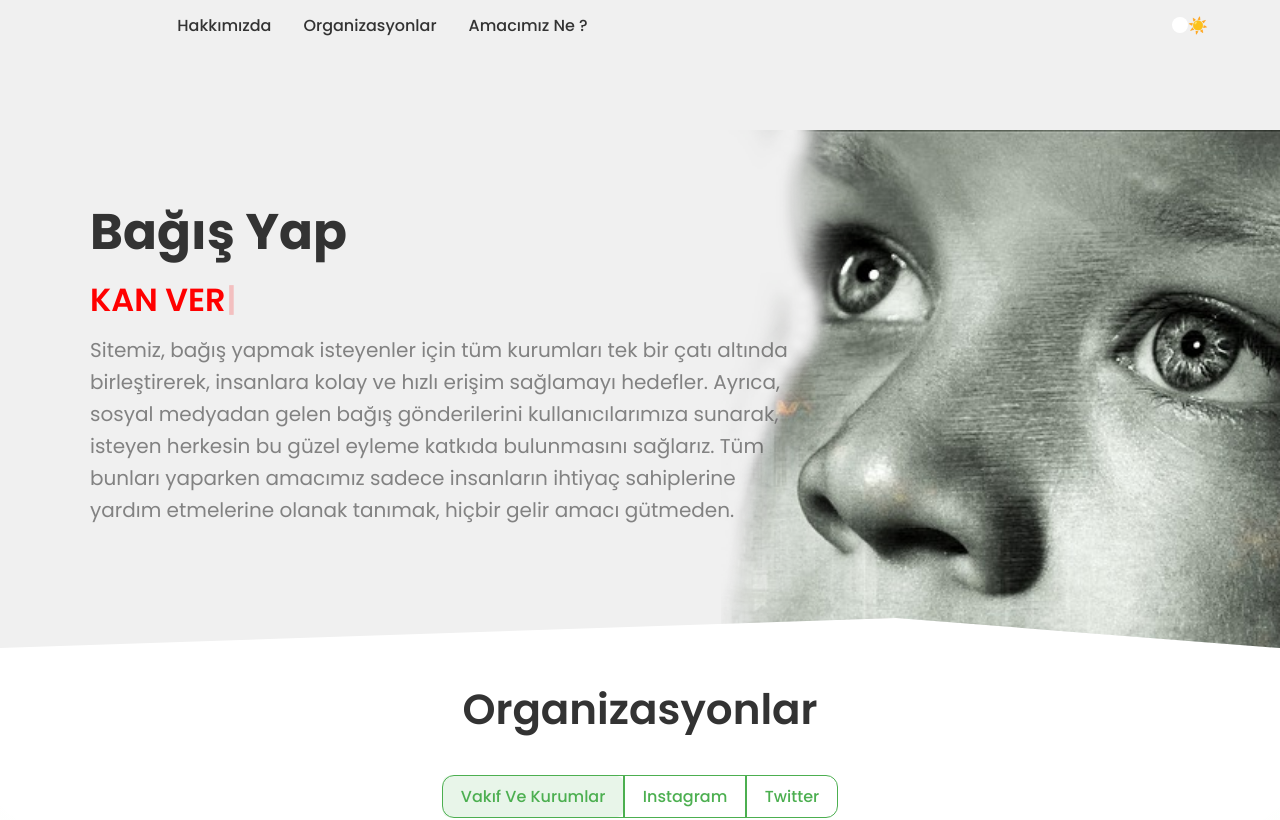
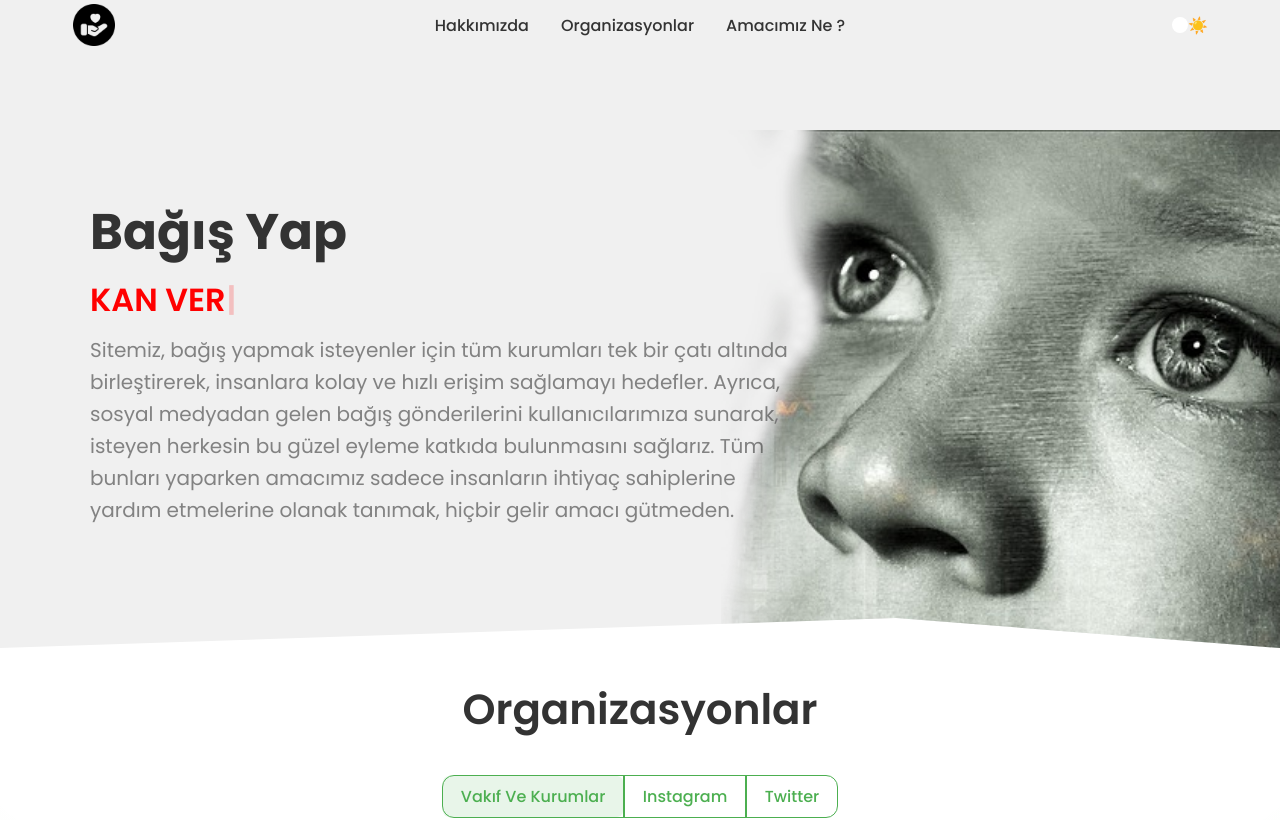
Before and after one commit to ahmetcerol/DonationSite, a React (Create React App) app: page / in a window 1280 px wide. Shown: the top 820 px of the page. Built offline with nearby package versions, Linux system fonts and the light colour scheme.

Commit message:
İcons and some bugs fixed

```diff
--- a/public/index.html
+++ b/public/index.html
@@ -3,14 +3,14 @@
   <head>
 
     <meta charset="utf-8" />
-    <link rel="icon" href="%PUBLIC_URL%/favicon.ico" />
+    <link rel="icon" href="images/donationicon.png" />
     <meta name="viewport" content="width=device-width, initial-scale=1" />
     <meta name="theme-color" content="#000000" />
     <meta
       name="description"
       content=""
     />
-    <link rel="apple-touch-icon" href="%PUBLIC_URL%/logo192.png" />
+    <link rel="apple-touch-icon" href="images/donationicon.png" />
     <!--
       manifest.json provides metadata used when your web app is installed on a
       user's mobile device or desktop. See https://developers.google.com/web/fundamentals/web-app-manifest/
@@ -25,7 +25,7 @@
       work correctly both with client-side routing and a non-root public URL.
       Learn how to configure a non-root public URL by running `npm run build`.
     -->
-    <title>React App</title>
+    <title>Bağış Yap</title>
   </head>
   <body>
     <noscript>You need to enable JavaScript to run this app.</noscript>
--- a/src/components/Footer/index.js
+++ b/src/components/Footer/index.js
@@ -74,12 +74,7 @@ function Footer() {
     <FooterContainer>
       <FooterWrapper>
         <Logo>Bağış YAP ! </Logo>
-        <Nav>
-          <NavLink href="#about">Hakkımızda </NavLink>
-          <NavLink href="#organisation">Organizasyonlar</NavLink>
-          <NavLink href="#contribute">Amacımız Nedir ?</NavLink>
 
-        </Nav>
         <Copyright>
           &copy; 2023 Bağış Yap. All rights reserved.
         </Copyright>
--- a/src/components/Navbar/NavbarStyledComponent.js
+++ b/src/components/Navbar/NavbarStyledComponent.js
@@ -1,4 +1,5 @@
 import styled from 'styled-components';
+import { Link as LinkR } from 'react-router-dom';
 
 
 export const Nav = styled.div`
@@ -15,7 +16,18 @@ export const Nav = styled.div`
         trastion: 0.8s all ease;
     }
 `;
-
+export const NavLogo = styled(LinkR)`
+    width: 80%;
+    padding: 0 6px;
+    display: flex;
+    justify-self: flex-start;
+    cursor: pointer;
+    align-items: center;
+    text-decoration: none;
+    @media screen and (max-width: 640px) {
+      padding: 0 0px;
+  }
+`;
 export const NavbarContainer = styled.div`
   display: flex;
   justify-content: space-between;
--- a/src/components/Navbar/index.js
+++ b/src/components/Navbar/index.js
@@ -1,5 +1,5 @@
 import React from "react";
-import { Nav, NavLink, NavbarContainer,NavItems, ButtonContainer, MobileIcon, MobileMenu, MobileMenuLink } from './NavbarStyledComponent'
+import { Nav,NavLogo, NavLink, NavbarContainer,NavItems, ButtonContainer, MobileIcon, MobileMenu, MobileMenuLink } from './NavbarStyledComponent'
 import { FaBars } from 'react-icons/fa';
 import { useTheme } from 'styled-components';
 import styled from 'styled-components';
@@ -77,7 +77,12 @@ const Navbar = ({toggleTheme}) => {
     return (
 <Nav>
     <NavbarContainer>
-
+    <NavLogo to='/'>
+          <a style={{ display: "flex", alignItems: "center", color: "white",marginTop:'50px;', cursor: 'pointer' }}>
+          <img src="images/donationicon.png" alt="Logo"   style={{ width: "3rem", height: "3rem", marginRight:"10px", marginTop:"20px;" }}
+/>
+          </a>
+        </NavLogo>
         <MobileIcon>
           <FaBars onClick={() => {
             setIsOpen(!isOpen)
```
Also changed, not shown: public/images/donationicon.png (added).
